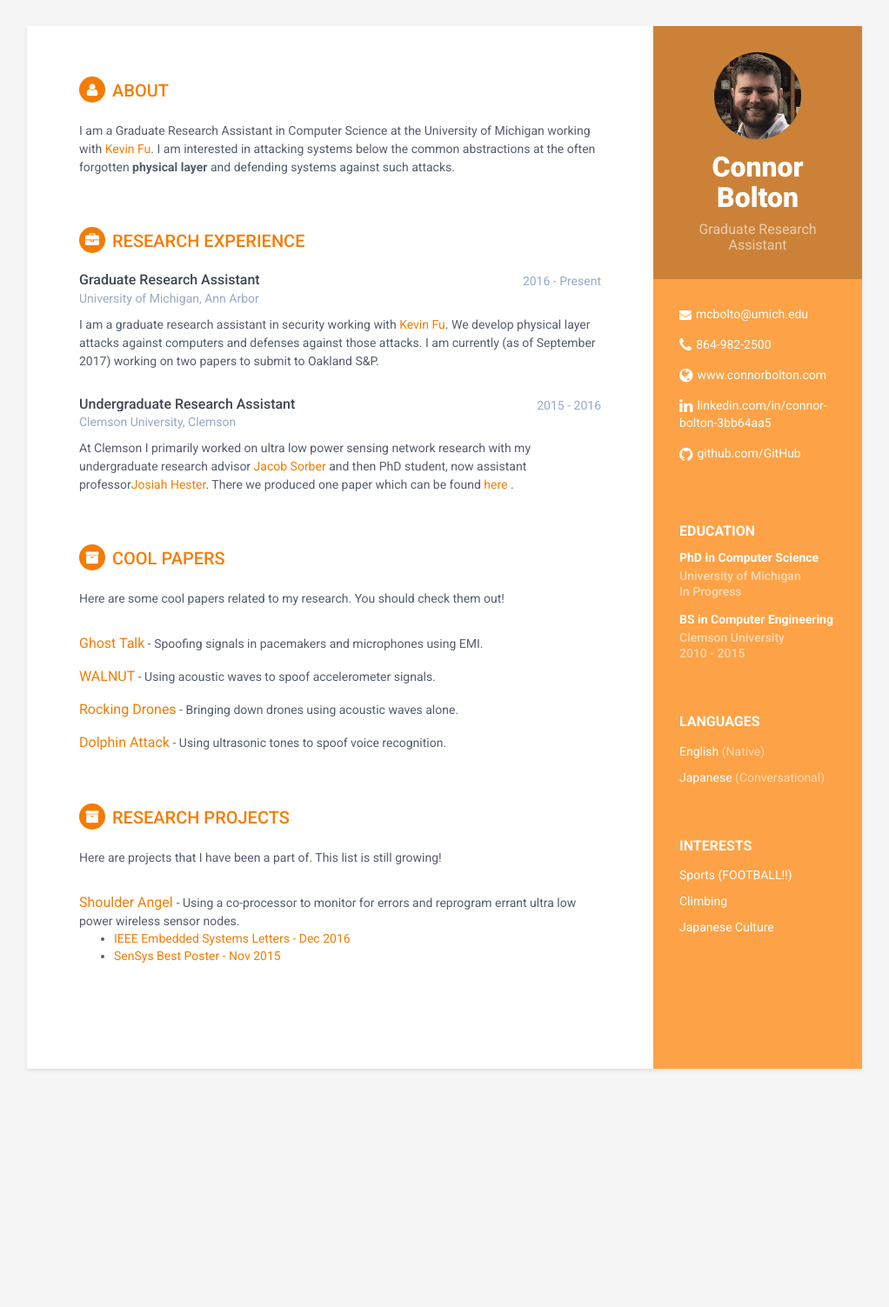
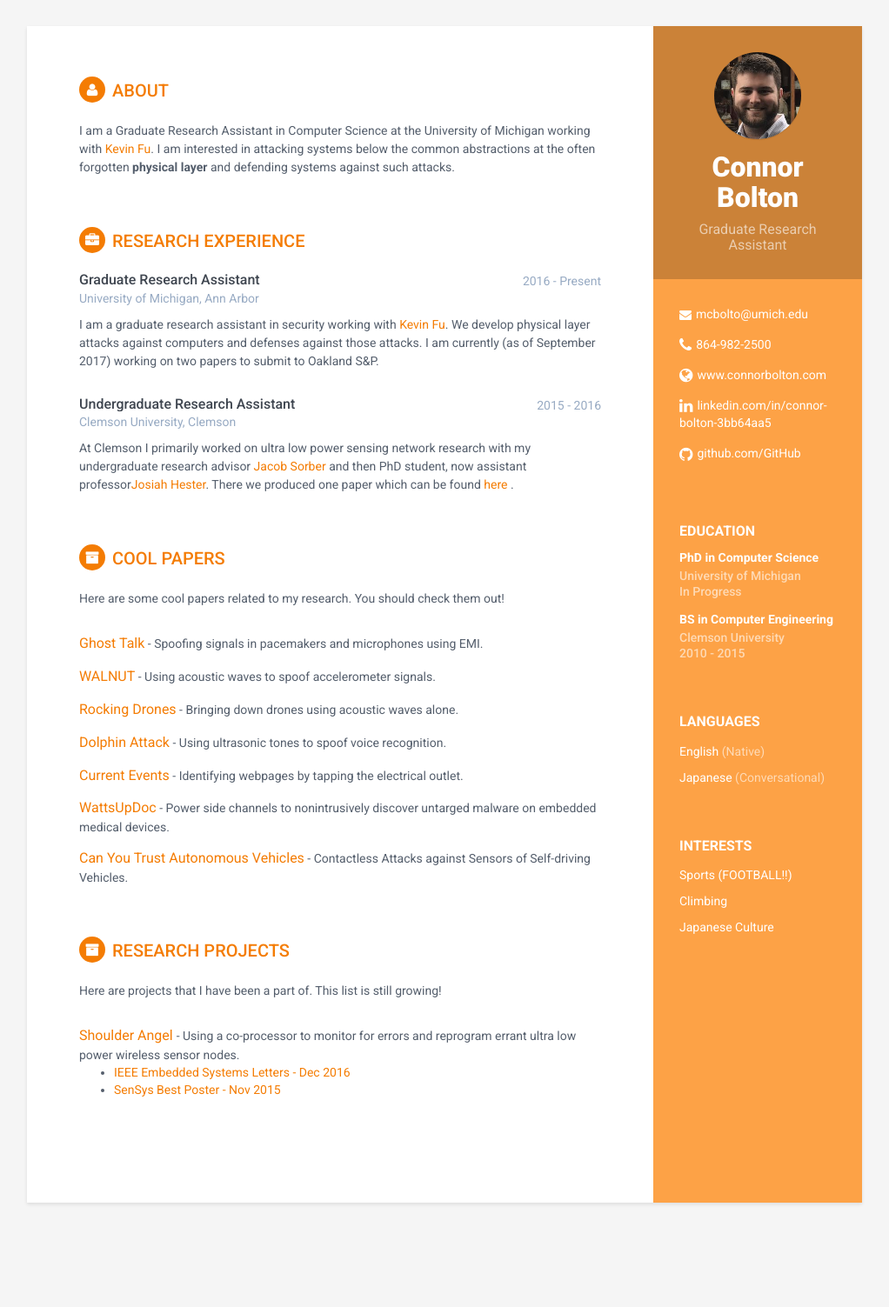
Before and after one commit to mcbolto/mcbolto.github.com, a Jekyll site: the page built from index.html, in a window 1280 px wide. Shown: the whole page at 87% size, without its empty margins (129-1151 px from the left). Built offline with Jekyll 4.4.1, drawn with Linux system fonts in a browser that asks for light colours; before the commit the page ends 1349 px from its top, so only the background shows below that.

Commit message:
Update cool_papers.html

```diff
--- a/_includes/cool_papers.html
+++ b/_includes/cool_papers.html
@@ -20,8 +20,24 @@
         <span class="project-tagline">Bringing down drones using acoustic waves alone. </span>
     </div><!--//item-->
     <div class="item">
-        <span class="project-title"><a href="https://arxiv.org/pdf/1708.09537.pdf">Dolphin Attack</a></span>
+        <span class="project-title"><a href="https://acmccs.github.io/papers/p103-zhangAemb.pdf">Dolphin Attack</a></span>
         -
         <span class="project-tagline">Using ultrasonic tones to spoof voice recognition. </span>
     </div><!--//item-->
+    <div class="item">
+        <span class="project-title"><a href="http://sharps.org/wp-content/uploads/CLARK-TECH-PAPER.pdf">Current Events</a></span>
+        -
+        <span class="project-tagline">Identifying webpages by tapping the electrical outlet. </span>
+    </div><!--//item-->
+    <div class="item">
+        <span class="project-title"><a href="https://www.usenix.org/system/files/conference/healthtech13/healthtech13-clark.pdf">WattsUpDoc</a></span>
+        -
+        <span class="project-tagline">Power side channels to nonintrusively discover untarged malware on embedded medical devices. </span>
+    </div><!--//item-->
+    <div class="item">
+        <span class="project-title"><a href="https://www.co.tt/files/defcon24/Speaker%20Materials/DEFCON-24-Liu-Yan-Xu-Can-You-Trust-Autonomous-Vehicles-WP.pdf">Can You Trust Autonomous Vehicles</a></span>
+        -
+        <span class="project-tagline">Contactless Attacks against Sensors of Self-driving Vehicles. </span>
+    </div><!--//item-->
+
 </section><!--//section-->
```
